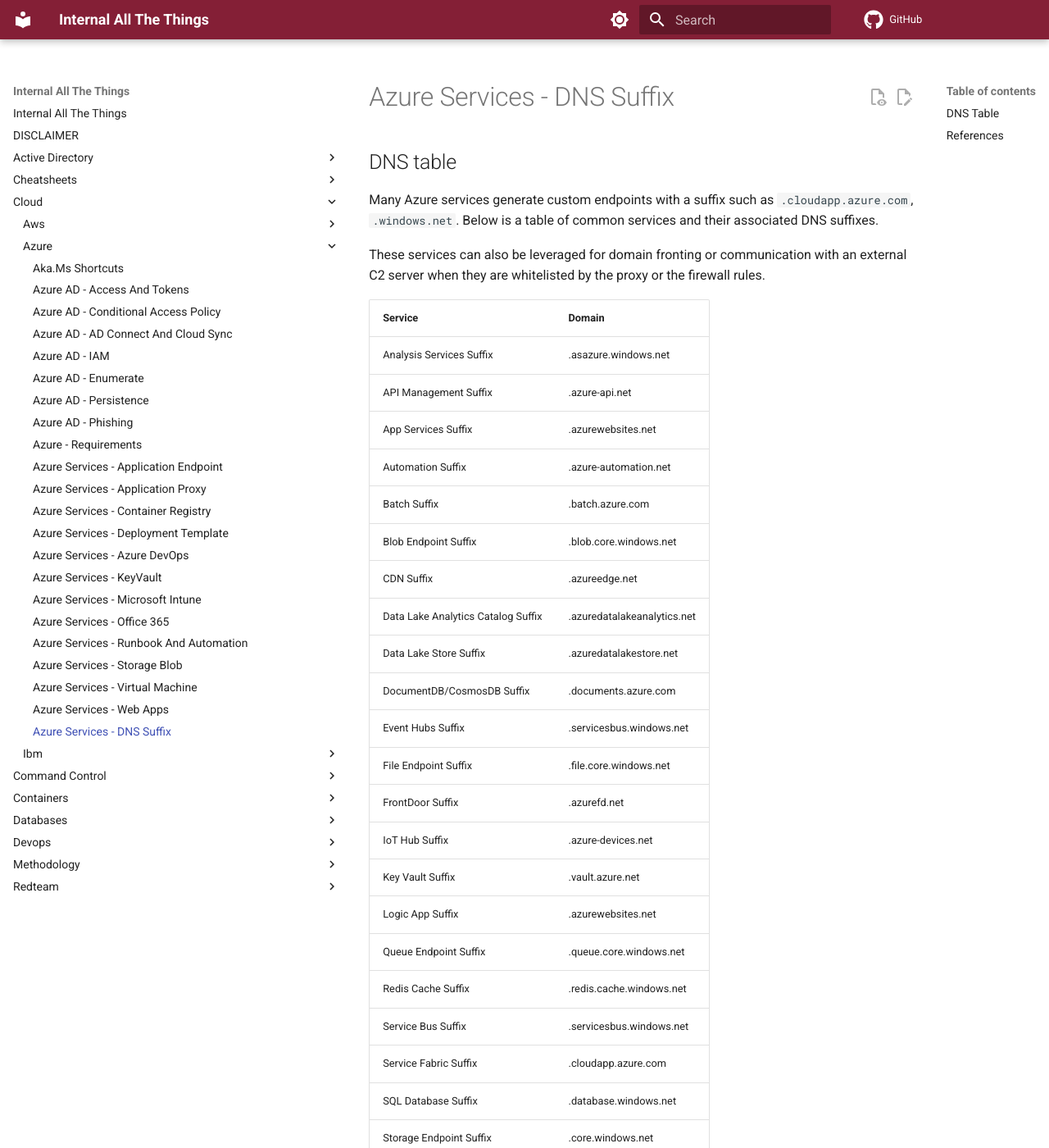
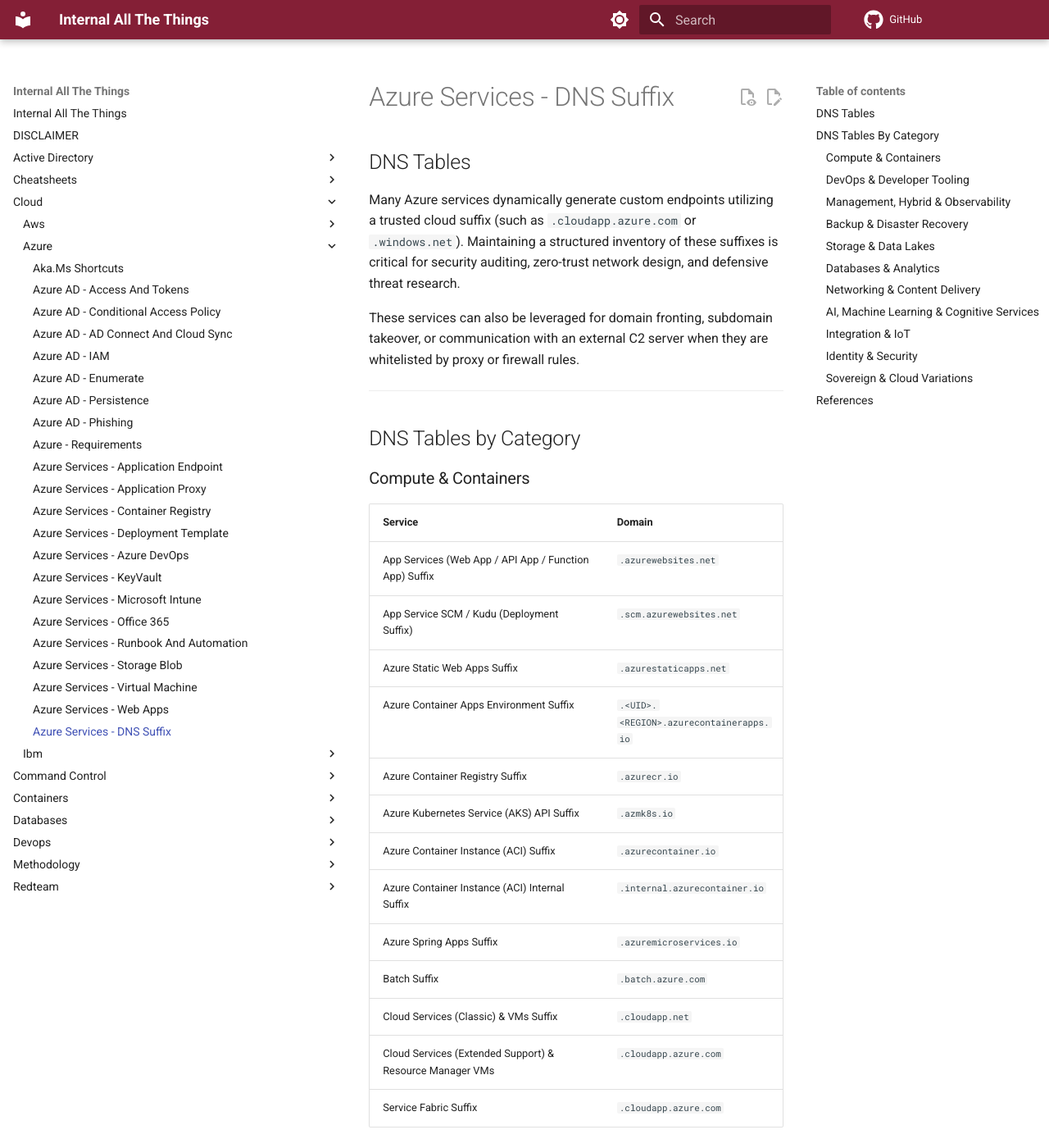
Before and after one commit to swisskyrepo/InternalAllTheThings, an MkDocs documentation site: the page built from docs/cloud/azure/azure-services-web-domains.md, in a window 1280 px wide and 1400 px high. Shown: the whole window at 82% size. Built offline with MkDocs 1.6.1 and Material for MkDocs 9.7.7, drawn with Linux system fonts in a browser that asks for light colours; comment, search, counter and statistics services are not loaded; some of the changed text lies outside the part shown.

Commit message:
Revise Azure services DNS suffix documentation
Updated the Azure services DNS suffix documentation to enhance clarity and structure. Added new sections and refined existing content for better understanding.

```diff
--- a/docs/cloud/azure/azure-services-web-domains.md
+++ b/docs/cloud/azure/azure-services-web-domains.md
@@ -1,39 +1,157 @@
 # Azure Services - DNS Suffix
 
-## DNS table
+## DNS Tables
 
-Many Azure services generate custom endpoints with a suffix such as `.cloudapp.azure.com`, `.windows.net`. Below is a table of common services and their associated DNS suffixes.
+Many Azure services dynamically generate custom endpoints utilizing a trusted cloud suffix (such as `.cloudapp.azure.com` or `.windows.net`). Maintaining a structured inventory of these suffixes is critical for security auditing, zero-trust network design, and defensive threat research.
 
-These services can also be leveraged for domain fronting or communication with an external C2 server when they are whitelisted by the proxy or the firewall rules.
+These services can also be leveraged for domain fronting, subdomain takeover, or communication with an external C2 server when they are whitelisted by proxy or firewall rules.
+
+---
+
+## DNS Tables by Category
+
+### Compute & Containers
 
 | Service | Domain |
 | --- | --- |
-| Analysis Services Suffix | .asazure.windows.net |
-| API Management Suffix | .azure-api.net |
-| App Services Suffix | .azurewebsites.net |
-| Automation Suffix | .azure-automation.net |
-| Batch Suffix | .batch.azure.com |
-| Blob Endpoint Suffix | .blob.core.windows.net |
-| CDN Suffix | .azureedge.net |
-| Data Lake Analytics Catalog Suffix | .azuredatalakeanalytics.net |
-| Data Lake Store Suffix | .azuredatalakestore.net |
-| DocumentDB/CosmosDB Suffix | .documents.azure.com |
-| Event Hubs Suffix | .servicesbus.windows.net |
-| File Endpoint Suffix | .file.core.windows.net |
-| FrontDoor Suffix | .azurefd.net |
-| IoT Hub Suffix | .azure-devices.net |
-| Key Vault Suffix | .vault.azure.net |
-| Logic App Suffix | .azurewebsites.net |
-| Queue Endpoint Suffix | .queue.core.windows.net |
-| Redis Cache Suffix | .redis.cache.windows.net |
-| Service Bus Suffix | .servicesbus.windows.net  |
-| Service Fabric Suffix | .cloudapp.azure.com |
-| SQL Database Suffix | .database.windows.net |
-| Storage Endpoint Suffix | .core.windows.net |
-| Table Endpoint Suffix | .table.core.windows.net |
-| Traffic Manager Suffix | .trafficmanager.net |
-| Web Application Gateway Suffix | .cloudapp.azure.com |
+| App Services (Web App / API App / Function App) Suffix | `.azurewebsites.net` |
+| App Service SCM / Kudu (Deployment Suffix) | `.scm.azurewebsites.net` |
+| Azure Static Web Apps Suffix | `.azurestaticapps.net` |
+| Azure Container Apps Environment Suffix | `.<UID>.<REGION>.azurecontainerapps.io` |
+| Azure Container Registry Suffix | `.azurecr.io` |
+| Azure Kubernetes Service (AKS) API Suffix | `.azmk8s.io` |
+| Azure Container Instance (ACI) Suffix | `.azurecontainer.io` |
+| Azure Container Instance (ACI) Internal Suffix | `.internal.azurecontainer.io` |
+| Azure Spring Apps Suffix | `.azuremicroservices.io` |
+| Batch Suffix | `.batch.azure.com` |
+| Cloud Services (Classic) & VMs Suffix | `.cloudapp.net` |
+| Cloud Services (Extended Support) & Resource Manager VMs | `.cloudapp.azure.com` |
+| Service Fabric Suffix | `.cloudapp.azure.com` |
+
+### DevOps & Developer Tooling
+
+| Service | Domain |
+| --- | --- |
+| Azure DevOps Modern Suffix | `.dev.azure.com` |
+
+### Management, Hybrid & Observability
+
+| Service | Domain |
+| --- | --- |
+| Azure Management Services (ARM) Suffix | `.management.core.windows.net` |
+| Azure Arc Hybrid Suffix | `.azurearc.microsoft.com` |
+| Azure Bastion Suffix | `.bastion.azure.com` |
+| Azure Virtual Desktop (WVD) Suffix | `.wvd.microsoft.com` |
+| Log Analytics Data Ingestion (ODS) Suffix | `.ods.opinsights.azure.com` |
+| Log Analytics Agent Communication (OMS) Suffix | `.oms.opinsights.azure.com` |
+| Azure Monitor Suffix | `.monitor.azure.com` |
+| Azure Automation Agent Service Suffix | `.agentsvc.azure-automation.net` |
+| Automation Suffix | `.azure-automation.net` |
+| App Configuration Suffix | `.azconfig.io` |
+| Microsoft Purview Suffix | `.purview.azure.com` |
+
+### Backup & Disaster Recovery
+
+| Service | Domain |
+| --- | --- |
+| Azure Backup Suffix | `.backup.windowsazure.com` |
+| Azure Site Recovery Suffix | `.hypervrecoverymanager.windowsazure.com` |
+
+### Storage & Data Lakes
+
+| Service | Domain |
+| --- | --- |
+| Blob Endpoint Suffix | `.blob.core.windows.net` |
+| File Endpoint Suffix | `.file.core.windows.net` |
+| Queue Endpoint Suffix | `.queue.core.windows.net` |
+| Table Endpoint Suffix | `.table.core.windows.net` |
+| Data Lake Gen2 (DFS) Suffix | `.dfs.core.windows.net` |
+| Data Lake Store (Gen 1) Suffix | `.azuredatalakestore.net` |
+| Data Lake Analytics Catalog Suffix | `.azuredatalakeanalytics.net` |
+| Static Web Sites (Storage-hosted) Suffix | `.web.core.windows.net` |
+
+### Databases & Analytics
+
+| Service | Domain |
+| --- | --- |
+| SQL Database Suffix | `.database.windows.net` |
+| Cosmos DB (SQL/Document API) Suffix | `.documents.azure.com` |
+| Cosmos DB (NoSQL API) Suffix | `.cosmos.azure.com` |
+| Cosmos DB (Cassandra API) Suffix | `.cassandra.cosmos.azure.com` |
+| Cosmos DB (Gremlin API) Suffix | `.gremlin.cosmos.azure.com` |
+| Cosmos DB (MongoDB API) Suffix | `.mongo.cosmos.azure.com` |
+| Cosmos DB (Table API) Suffix | `.table.cosmos.azure.com` |
+| Azure Database for PostgreSQL Suffix | `.postgres.database.azure.com` |
+| Azure Database for MySQL Suffix | `.mysql.database.azure.com` |
+| Azure Database for MariaDB Suffix | `.mariadb.database.azure.com` |
+| Azure Synapse Analytics (SQL) Suffix | `.sql.azuresynapse.net` |
+| Azure Synapse Analytics (Dev/Workspace) Suffix | `.dev.azuresynapse.net` |
+| Azure Databricks Suffix | `.azuredatabricks.net` |
+| Azure HDInsight Suffix | `.azurehdinsight.net` |
+| Redis Cache Suffix | `.redis.cache.windows.net` |
+| Analysis Services Suffix | `.asazure.windows.net` |
+
+### Networking & Content Delivery
+
+| Service | Domain |
+| --- | --- |
+| Traffic Manager Suffix | `.trafficmanager.net` |
+| Front Door (Classic) Suffix | `.azurefd.net` |
+| Front Door (Standard/Premium) Suffix | `.<hash>.z01.azurefd.net` |
+| CDN Suffix | `.azureedge.net` |
+| CDN Edge / Origin Suffix | `.vo.msecnd.net` |
+
+### AI, Machine Learning & Cognitive Services
+
+| Service | Domain |
+| --- | --- |
+| Azure AI Services (Cognitive Services) Suffix | `.cognitiveservices.azure.com` |
+| Azure OpenAI Suffix | `.openai.azure.com` |
+| Azure AI Search Suffix | `.search.windows.net` |
+| Azure Machine Learning API Suffix | `.api.azureml.ms` |
+| Azure Machine Learning Notebook Suffix | `.notebooks.azure.net` |
+
+### Integration & IoT
+
+| Service | Domain |
+| --- | --- |
+| API Management Suffix | `.azure-api.net` |
+| Service Bus Suffix | `.servicebus.windows.net` |
+| Event Hubs Suffix | `.servicebus.windows.net` |
+| Event Grid (Topic) Suffix | `.eventgrid.azure.net` |
+| Azure Data Factory Suffix | `.datafactory.azure.net` |
+| Logic App Suffix | `.azurewebsites.net` |
+| IoT Hub Suffix | `.azure-devices.net` |
+| IoT Hub Device Provisioning Service (DPS) Suffix | `.azure-devices-provisioning.net` |
+| Azure IoT Central Suffix | `.azureiotcentral.com` |
+| Azure Digital Twins Suffix | `.digitaltwins.azure.net` |
+| Azure SignalR Service Suffix | `.service.signalr.net` |
+
+### Identity & Security
+
+| Service | Domain |
+| --- | --- |
+| Key Vault Suffix | `.vault.azure.net` |
+| Managed HSM Suffix | `.managedhsm.azure.net` |
+| Microsoft Entra ID Suffix (onmicrosoft) | `.onmicrosoft.com` |
+| Microsoft Graph API Suffix | `.graph.microsoft.com` |
+
+---
+
+### Sovereign & Cloud Variations
+
+| Cloud Environment | Domain |
+| --- | --- |
+| Azure US Government | `.usgovcloudapi.net`, `.database.usgovcloudapi.net`, `.servicebus.usgovcloudapi.net` |
+| Azure China (21Vianet) | `.chinacloudapi.cn`, `.core.chinacloudapi.cn`, `.database.chinacloudapi.cn` |
+| Azure Germany (Legacy) | `.cloudapp.de` |
+
+---
 
 ## References
 
 * [Azure services URLs and IP addresses for firewall or proxy whitelisting - Daniel Neumann - 20. December 2016](https://www.danielstechblog.io/azure-services-urls-and-ip-addresses-for-firewall-or-proxy-whitelisting/)
+* [Reference list of Azure domains - Microsoft - 14. May 2024](https://learn.microsoft.com/en-us/azure/security/fundamentals/azure-domains)
+* [Azure Storage account overview (Endpoints) - Microsoft - 14. February 2024](https://learn.microsoft.com/en-us/azure/storage/common/storage-account-overview#storage-account-endpoints)
+* [Compare Azure Government and global Azure - Microsoft - 28. February 2024](https://learn.microsoft.com/en-us/azure/azure-government/compare-azure-government-global-azure)
+* [Developer guide for Azure China 21Vianet - Microsoft - 15. January 2024](https://learn.microsoft.com/en-us/azure/china/resources-developer-guide)
```
